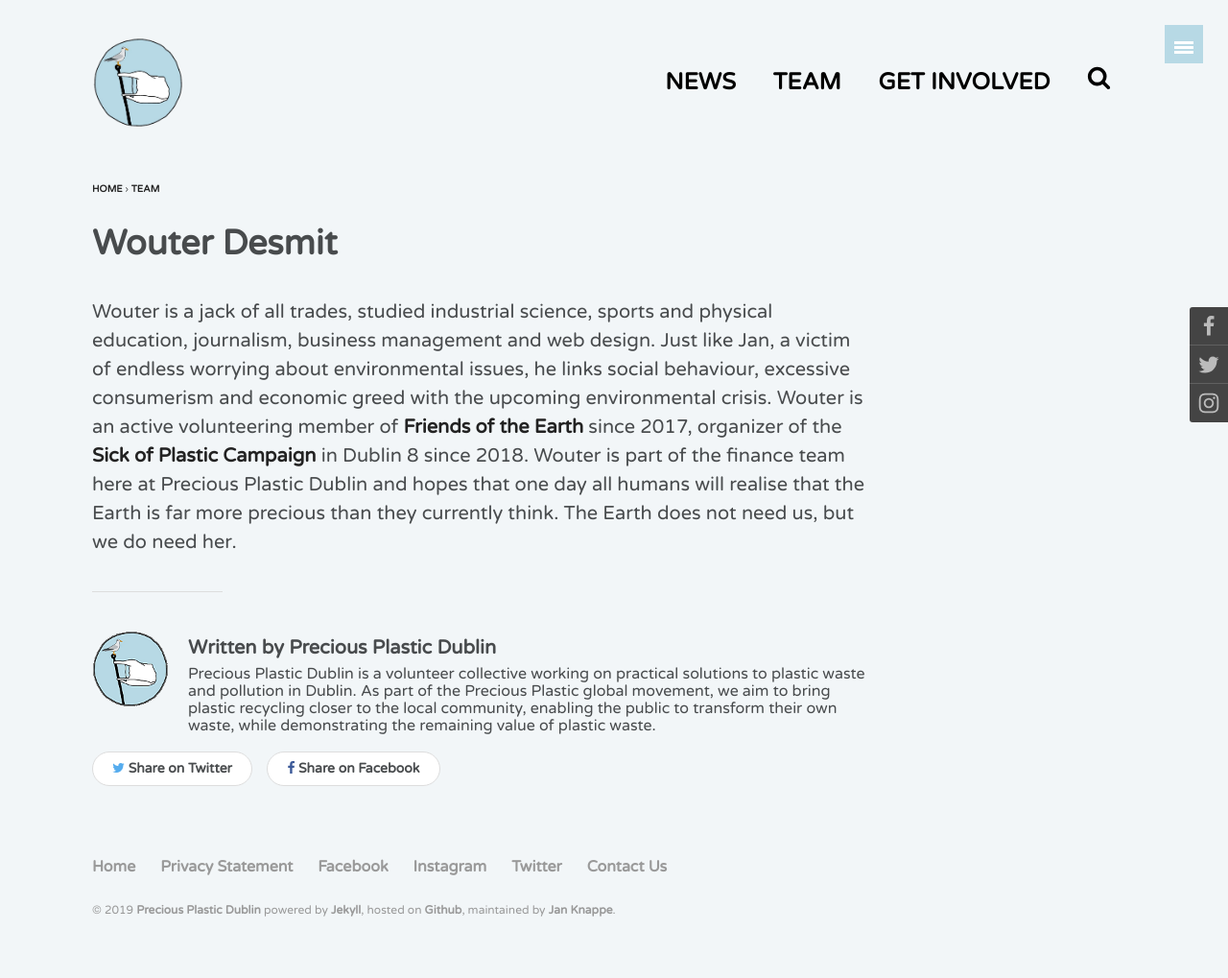
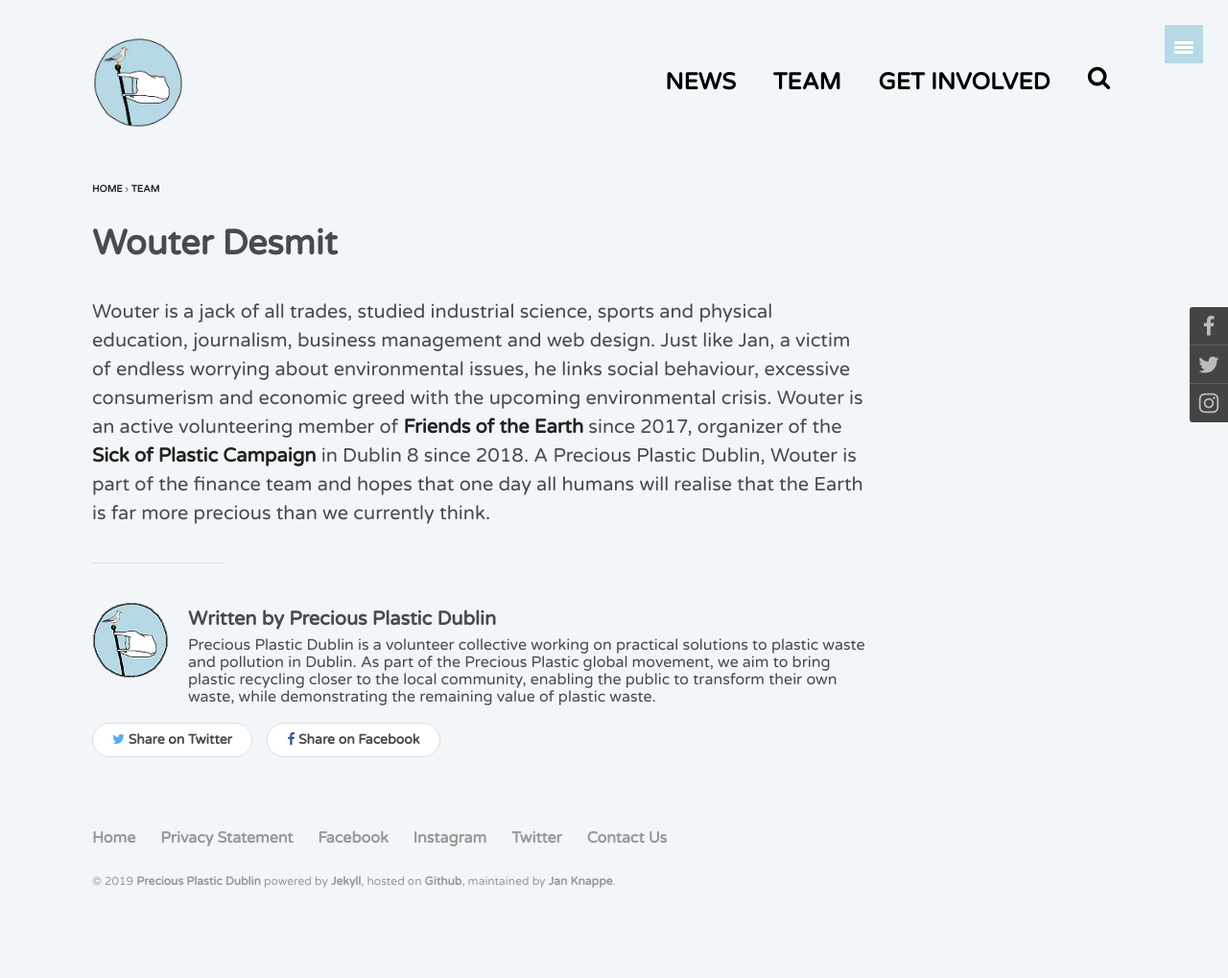
Before and after one commit to preciousplasticdublin/preciousplasticdublin.github.io, a Jekyll site: the page built from _posts/team/2000-01-08-wouter-desmit.md, in a window 1280 px wide. Shown: the whole page at 96% size. Built offline with Jekyll 4.4.1, drawn with Linux system fonts in a browser that asks for light colours; comment, search, counter and statistics services are not loaded; after the commit the page ends 989 px from its top, so only the background shows below that.

Commit message:
shortens bio

```diff
--- a/_posts/team/2000-01-08-wouter-desmit.md
+++ b/_posts/team/2000-01-08-wouter-desmit.md
@@ -8,4 +8,4 @@
   teaser : pages/team/wouter-desmit.png
 ---
 
-Wouter is a jack of all trades, studied industrial science, sports and physical education, journalism, business management and web design. Just like Jan, a victim of endless worrying about environmental issues, he links social behaviour, excessive consumerism and economic greed with the upcoming environmental crisis. Wouter is an active volunteering member of [Friends of the Earth](https://www.foe.ie/) since 2017, organizer of the [Sick of Plastic Campaign](https://www.changex.org/ie/sickofplastic) in Dublin 8 since 2018. Wouter is part of the finance team here at Precious Plastic Dublin and hopes that one day all humans will realise that the Earth is far more precious than they currently think. The Earth does not need us, but we do need her.
+Wouter is a jack of all trades, studied industrial science, sports and physical education, journalism, business management and web design. Just like Jan, a victim of endless worrying about environmental issues, he links social behaviour, excessive consumerism and economic greed with the upcoming environmental crisis. Wouter is an active volunteering member of [Friends of the Earth](https://www.foe.ie/) since 2017, organizer of the [Sick of Plastic Campaign](https://www.changex.org/ie/sickofplastic) in Dublin 8 since 2018. A Precious Plastic Dublin, Wouter is part of the finance team and hopes that one day all humans will realise that the Earth is far more precious than we currently think.
```
